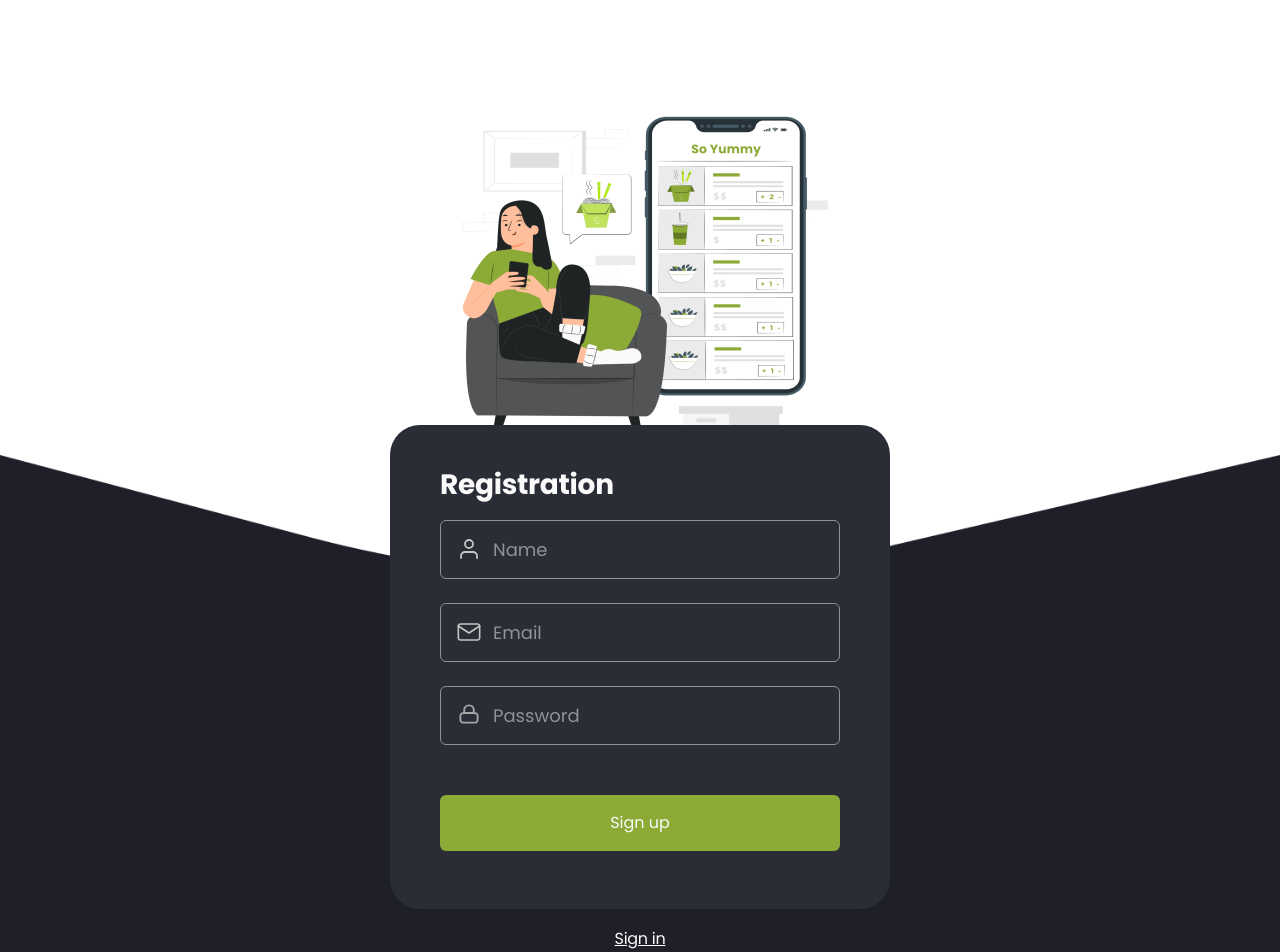
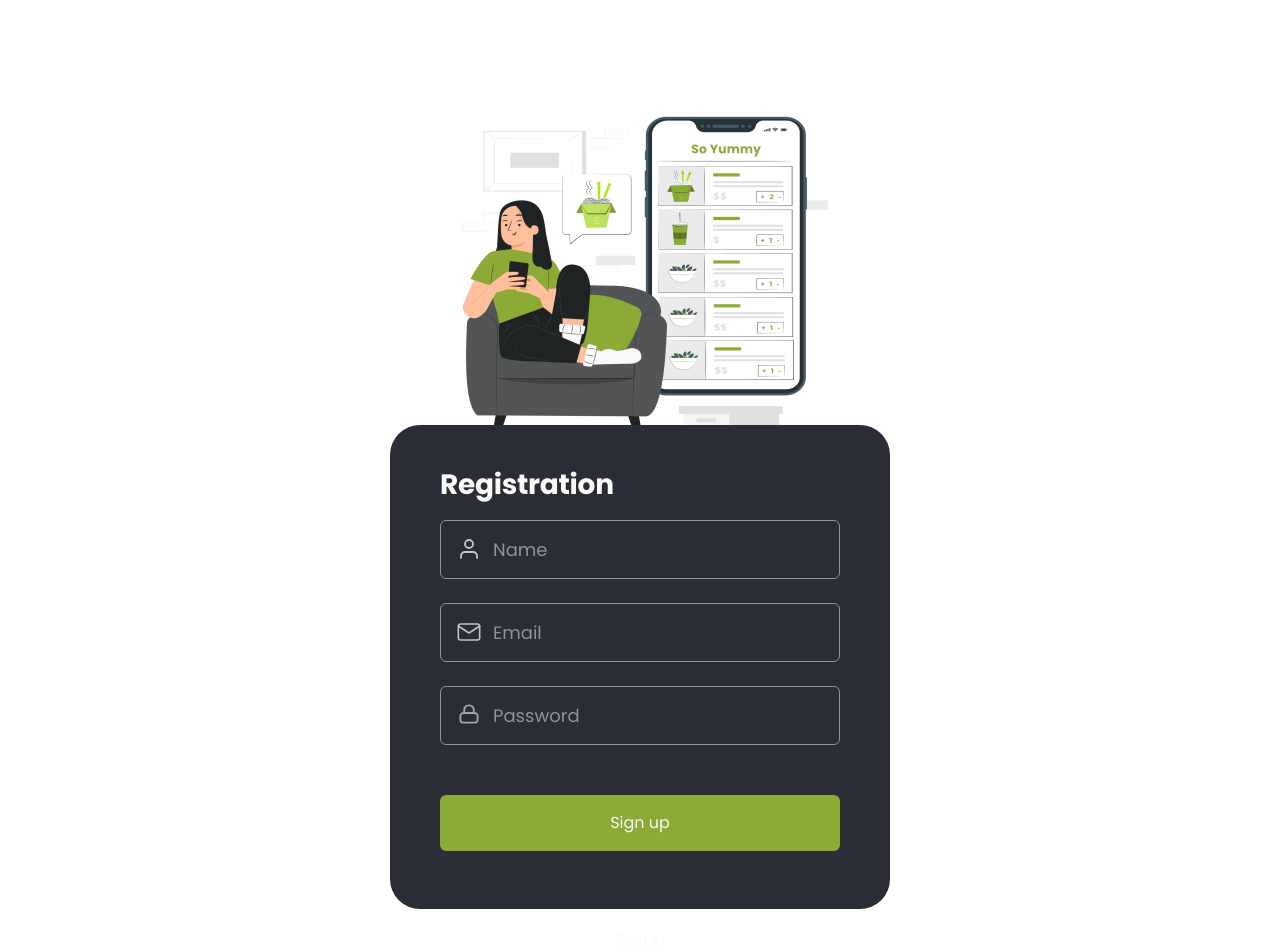
Before and after one commit to snizhanamohyl/project-y9o2mW7i, a React (Create React App) app: page /project-y9o2mW7i/register in a window 1280 px wide. Shown: the top 952 px of the page. Built offline with nearby package versions, Linux system fonts and the light colour scheme.

Commit message:
upd backend endpoint, background styles

```diff
--- a/src/components/SigninForm/SigninForm.jsx
+++ b/src/components/SigninForm/SigninForm.jsx
@@ -66,6 +66,7 @@ export const SigninForm = () => {
               </Svg>
             </SvgDiv>
           )}
+
           {((errors.email && touched.email) || serverError) && (
             <MailCrossSvg width={20} height={20}>
               <use href={Sprite + '#icon-red-x-20x20'}></use>
--- a/src/pages/RegisterPage/RegisterPage.styled.js
+++ b/src/pages/RegisterPage/RegisterPage.styled.js
@@ -25,14 +25,23 @@ const Img = styled.img`
 `;
 
 const Section = styled.div`
-  height: 490px;
-  background-size: cover;
-  background-image: url(${bgMob});
-  position: relative;
-  @media screen and (min-width: 768px) {
+  @media screen and (max-width: 1199px) {
+    height: 490px;
+    background-size: cover;
+    background-image: url(${bgMob});
+    position: relative;
+  }
+
+  @media screen and (max-width: 1200px) {
     height: 606px;
+    background-size: cover;
+    background-image: url(${bgMob});
+    position: relative;
   }
   @media screen and (min-width: 1440px) {
+    background-size: cover;
+    background-image: url(${bgMob});
+    position: relative;
     background-image: none;
   }
 `;
--- a/src/redux/auth/auth-operations.js
+++ b/src/redux/auth/auth-operations.js
@@ -1,7 +1,7 @@
 import { createAsyncThunk } from '@reduxjs/toolkit';
 import axios from 'axios';
 
-axios.defaults.baseURL = 'http://localhost:3030/api';
+axios.defaults.baseURL = 'https://so-yummy-backend-hg4e.onrender.com/api';
 
 const token = {
   set(token) {
```
